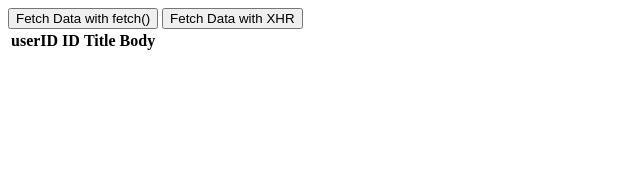
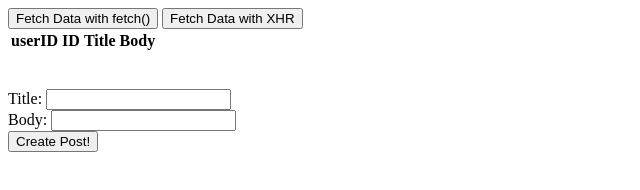
Before and after one commit to RajPatel514/JS-Lab-10, a plain HTML site: page index.html in a window 1280 px wide. Shown: the whole page, without its empty margins (0-640 px from the left). Drawn offline with Linux system fonts and the light colour scheme.

Commit message:
Basic form structure to enter title and body

```diff
--- a/index.html
+++ b/index.html
@@ -27,6 +27,17 @@
             <tbody id="outputData"></tbody>
         </table>
     </div>
+    <br><br>
+    <form id="newPost">
+        <label>Title:</label>
+        <input id="postTitle" name="title">
+        <br>
+        <label>Body:</label>
+        <input id="postBody" name="body">
+        <br>
+        <button type="submit" id="createPost">Create Post!</button>
+    </form>
+
 </body>
 
 </html>
```
